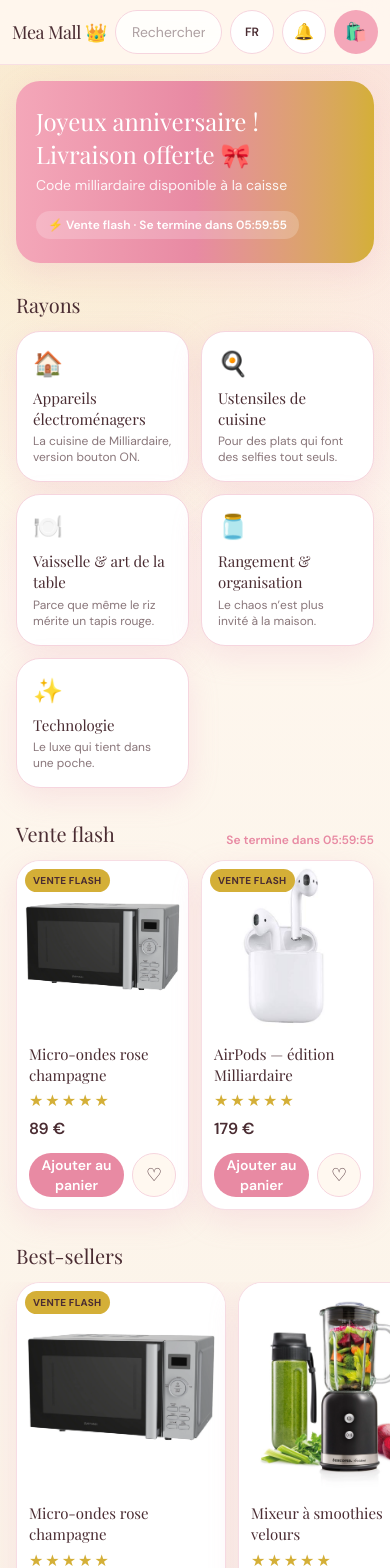
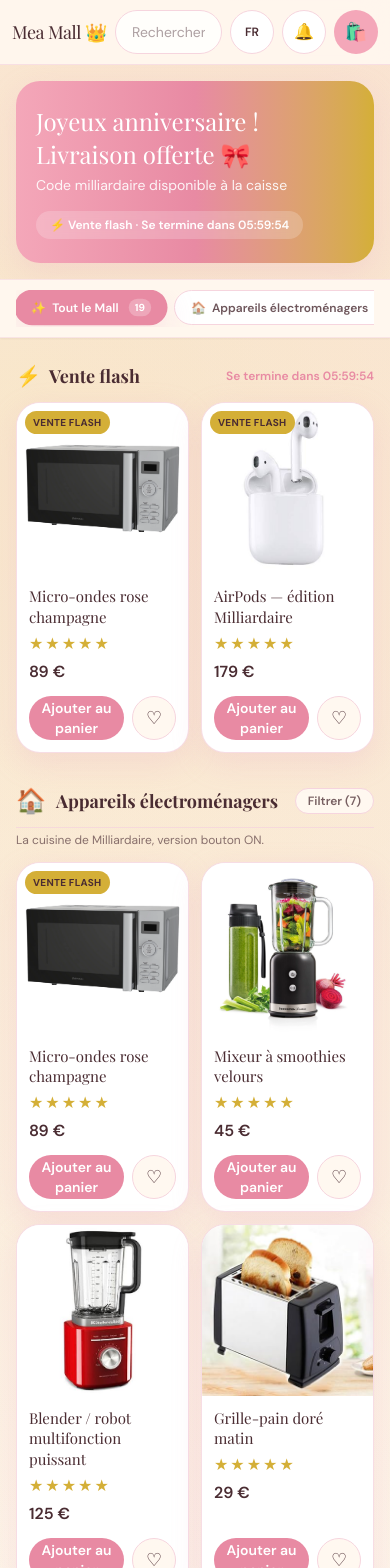
Before and after one commit to km-hermann/meaMall, a Next.js app: page /shop in a window 390 px wide. Shown: the top 1568 px of the page. Built offline with nearby package versions, Linux system fonts and the light colour scheme; a web font is replaced by a local one.

Commit message:
category list change to filter bar

```diff
--- a/src/app/globals.css
+++ b/src/app/globals.css
@@ -168,6 +168,14 @@
   animation: shimmer 1.1s linear infinite;
 }
 
+.no-scrollbar::-webkit-scrollbar {
+  display: none;
+}
+.no-scrollbar {
+  -ms-overflow-style: none;
+  scrollbar-width: none;
+}
+
 button,
 a {
   -webkit-tap-highlight-color: transparent;
--- a/src/app/shop/ShopHome.tsx
+++ b/src/app/shop/ShopHome.tsx
@@ -1,10 +1,15 @@
 "use client";
 
-import Link from "next/link";
+import { useState } from "react";
 import { useSearchParams } from "next/navigation";
 import { ProductCard } from "@/components/ProductCard";
 import { useApp } from "@/context/AppContext";
-import { categories, products, searchProducts } from "@/data/products";
+import {
+  categories,
+  products,
+  searchProducts,
+  type CategoryId,
+} from "@/data/products";
 import { useFlashSale } from "@/hooks/useFlashSale";
 
 export function ShopHome() {
@@ -12,69 +17,157 @@
   const params = useSearchParams();
   const q = params.get("q") || "";
   const countdown = useFlashSale();
-  const list = q ? searchProducts(q) : products;
-  const bestsellers = products.filter((p) => p.bestseller);
+
+  const [activeCategory, setActiveCategory] = useState<CategoryId | "all">("all");
+
+  const searchResults = q ? searchProducts(q) : [];
   const flashItems = products.filter((p) => p.flashSale);
+
+  const activeCategoryInfo =
+    activeCategory !== "all"
+      ? categories.find((c) => c.id === activeCategory)
+      : null;
+
+  const currentProducts =
+    activeCategory === "all"
+      ? products
+      : products.filter((p) => p.category === activeCategory);
 
   return (
     <div className="mx-auto w-full max-w-3xl px-4 py-4">
+      {/* Top Banner */}
       <section className="relative overflow-hidden rounded-3xl bg-gradient-to-r from-blush-400 via-blush-500 to-gold px-5 py-6 text-white shadow-soft">
         <p className="font-serif text-2xl leading-snug">{t("banner")}</p>
         <p className="mt-1 text-sm text-white/90">{t("bannerSub")}</p>
-        <div className="mt-4 inline-flex items-center gap-2 rounded-full bg-white/20 px-3 py-1.5 text-xs font-semibold">
+        <div className="mt-4 inline-flex items-center gap-2 rounded-full bg-white/20 px-3.5 py-1.5 text-xs font-semibold backdrop-blur-xs">
           ⚡ {t("flash")} · {t("flashLeft")} {countdown}
         </div>
       </section>
 
+      {/* Filter Bar: Replaces the old bulky grid and filters on the same page */}
+      {!q && (
+        <section className="sticky top-[58px] z-30 -mx-4 mt-4 bg-cream/95 px-4 py-2.5 backdrop-blur-md border-y border-blush-200/60 shadow-xs">
+          <div className="flex gap-2 overflow-x-auto no-scrollbar pb-0.5">
+            <button
+              type="button"
+              onClick={() => setActiveCategory("all")}
+              className={`flex shrink-0 items-center gap-1.5 rounded-full px-4 py-2 text-xs font-semibold transition-all ${
+                activeCategory === "all"
+                  ? "bg-blush-500 text-white shadow-soft scale-[1.02]"
+                  : "border border-blush-200 bg-white text-rose-ink/80 hover:bg-cream hover:border-gold/50"
+              }`}
+            >
+              <span>✨</span>
+              <span>{locale === "fr" ? "Tout le Mall" : "All Items"}</span>
+              <span
+                className={`ml-1 rounded-full px-1.5 py-0.5 text-[10px] font-bold ${
+                  activeCategory === "all"
+                    ? "bg-white/25 text-white"
+                    : "bg-cream text-rose-ink/70"
+                }`}
+              >
+                {products.length}
+              </span>
+            </button>
+
+            {categories.map((c) => {
+              const count = products.filter((p) => p.category === c.id).length;
+              const isActive = activeCategory === c.id;
+              return (
+                <button
+                  key={c.id}
+                  type="button"
+                  onClick={() => setActiveCategory(c.id)}
+                  className={`flex shrink-0 items-center gap-1.5 rounded-full px-4 py-2 text-xs font-semibold transition-all ${
+                    isActive
+                      ? "bg-blush-500 text-white shadow-soft scale-[1.02]"
+                      : "border border-blush-200 bg-white text-rose-ink/80 hover:bg-cream hover:border-gold/50"
+                  }`}
+                >
+                  <span>{c.emoji}</span>
+                  <span>{locale === "fr" ? c.name_fr : c.name_en}</span>
+                  <span
+                    className={`ml-1 rounded-full px-1.5 py-0.5 text-[10px] font-bold ${
+                      isActive
+                        ? "bg-white/25 text-white"
+                        : "bg-cream text-rose-ink/70"
+                    }`}
+                  >
+                    {count}
+                  </span>
+                </button>
+              );
+            })}
+          </div>
+        </section>
+      )}
+
+      {/* Main Catalog Display */}
       {q ? (
+        /* Search Mode */
         <section className="mt-6">
           <h2 className="font-serif text-xl">
             {t("results")} “{q}”
           </h2>
-          {list.length === 0 ? (
+          {searchResults.length === 0 ? (
             <p className="mt-3 text-sm text-rose-ink/70">{t("noResults")}</p>
           ) : (
-            <div className="mt-3 grid grid-cols-2 gap-3">
-              {list.map((p) => (
+            <div className="mt-4 grid grid-cols-2 gap-3 sm:grid-cols-3">
+              {searchResults.map((p) => (
                 <ProductCard key={p.id} product={p} />
               ))}
             </div>
           )}
         </section>
-      ) : (
-        <>
-          <section className="mt-7">
-            <h2 className="font-serif text-xl">{t("categories")}</h2>
-            <div className="mt-3 grid grid-cols-2 gap-3">
-              {categories.map((c) => (
-                <Link
-                  key={c.id}
-                  href={`/category/${c.id}`}
-                  className="min-h-24 rounded-3xl border border-blush-200 bg-white p-4 shadow-soft"
-                >
-                  <span className="text-2xl" aria-hidden>
-                    {c.emoji}
+      ) : activeCategory !== "all" ? (
+        /* Single Filtered Category Mode */
+        <section className="mt-6">
+          {activeCategoryInfo && (
+            <div className="rounded-3xl border border-blush-200 bg-white p-5 shadow-soft">
+              <div className="flex items-center gap-3">
+                <span className="text-3xl" aria-hidden>
+                  {activeCategoryInfo.emoji}
                 </span>
-                  <p className="mt-2 font-serif text-[15px] leading-snug">
-                    {locale === "fr" ? c.name_fr : c.name_en}
+                <div>
+                  <h2 className="font-serif text-xl font-bold">
+                    {locale === "fr"
+                      ? activeCategoryInfo.name_fr
+                      : activeCategoryInfo.name_en}
+                  </h2>
+                  <p className="mt-0.5 text-xs text-rose-ink/70">
+                    {locale === "fr"
+                      ? activeCategoryInfo.blurb_fr
+                      : activeCategoryInfo.blurb_en}
                   </p>
-                  <p className="mt-1 text-xs text-rose-ink/65">
-                    {locale === "fr" ? c.blurb_fr : c.blurb_en}
-                  </p>
-                </Link>
+                </div>
+              </div>
+            </div>
+          )}
+
+          <div className="mt-4 grid grid-cols-2 gap-3 sm:grid-cols-3">
+            {currentProducts.map((p) => (
+              <ProductCard key={p.id} product={p} />
             ))}
           </div>
         </section>
-
+      ) : (
+        /* Default Mode: ALL products displayed cleanly and organized by department */
+        <>
+          {/* Flash Sales Section */}
           {flashItems.length > 0 && (
-            <section className="mt-8">
-              <div className="flex items-end justify-between">
-                <h2 className="font-serif text-xl">{t("flash")}</h2>
+            <section className="mt-6">
+              <div className="flex items-center justify-between">
+                <div className="flex items-center gap-2">
+                  <span className="text-xl">⚡</span>
+                  <h2 className="font-serif text-lg font-bold sm:text-xl text-rose-ink">
+                    {t("flash")}
+                  </h2>
+                </div>
                 <p className="text-xs font-semibold text-blush-500">
                   {t("flashLeft")} {countdown}
                 </p>
               </div>
-              <div className="mt-3 grid grid-cols-2 gap-3">
+              <div className="mt-3 grid grid-cols-2 gap-3 sm:grid-cols-3">
                 {flashItems.map((p) => (
                   <ProductCard key={p.id} product={p} />
                 ))}
@@ -82,16 +175,44 @@
             </section>
           )}
 
-          <section className="mt-8">
-            <h2 className="font-serif text-xl">{t("bestsellers")}</h2>
-            <div className="-mx-4 mt-3 flex gap-3 overflow-x-auto px-4 pb-2">
-              {bestsellers.map((p) => (
-                <div key={p.id} className="w-[210px] shrink-0">
-                  <ProductCard product={p} />
+          {/* Department by department: Clean, structured & complete */}
+          <div className="mt-8 space-y-8">
+            {categories.map((c) => {
+              const catProducts = products.filter((p) => p.category === c.id);
+              if (catProducts.length === 0) return null;
+
+              return (
+                <section key={c.id} className="scroll-mt-24">
+                  <div className="flex items-center justify-between border-b border-blush-200/80 pb-2.5">
+                    <div className="flex items-center gap-2.5">
+                      <span className="text-2xl" aria-hidden>
+                        {c.emoji}
+                      </span>
+                      <h2 className="font-serif text-lg font-bold sm:text-xl text-rose-ink">
+                        {locale === "fr" ? c.name_fr : c.name_en}
+                      </h2>
                     </div>
+                    <button
+                      type="button"
+                      onClick={() => setActiveCategory(c.id)}
+                      className="rounded-full bg-cream border border-blush-200 px-3 py-1 text-xs font-semibold text-rose-ink/75 hover:bg-gold-soft/50 transition-colors"
+                    >
+                      {locale === "fr" ? "Filtrer" : "Filter"} ({catProducts.length})
+                    </button>
+                  </div>
+                  <p className="mt-1 text-xs text-rose-ink/65">
+                    {locale === "fr" ? c.blurb_fr : c.blurb_en}
+                  </p>
+
+                  <div className="mt-3.5 grid grid-cols-2 gap-3 sm:grid-cols-3">
+                    {catProducts.map((p) => (
+                      <ProductCard key={p.id} product={p} />
                     ))}
                   </div>
                 </section>
+              );
+            })}
+          </div>
         </>
       )}
     </div>
```
Lines whose indentation alone changed are shown as unchanged.
